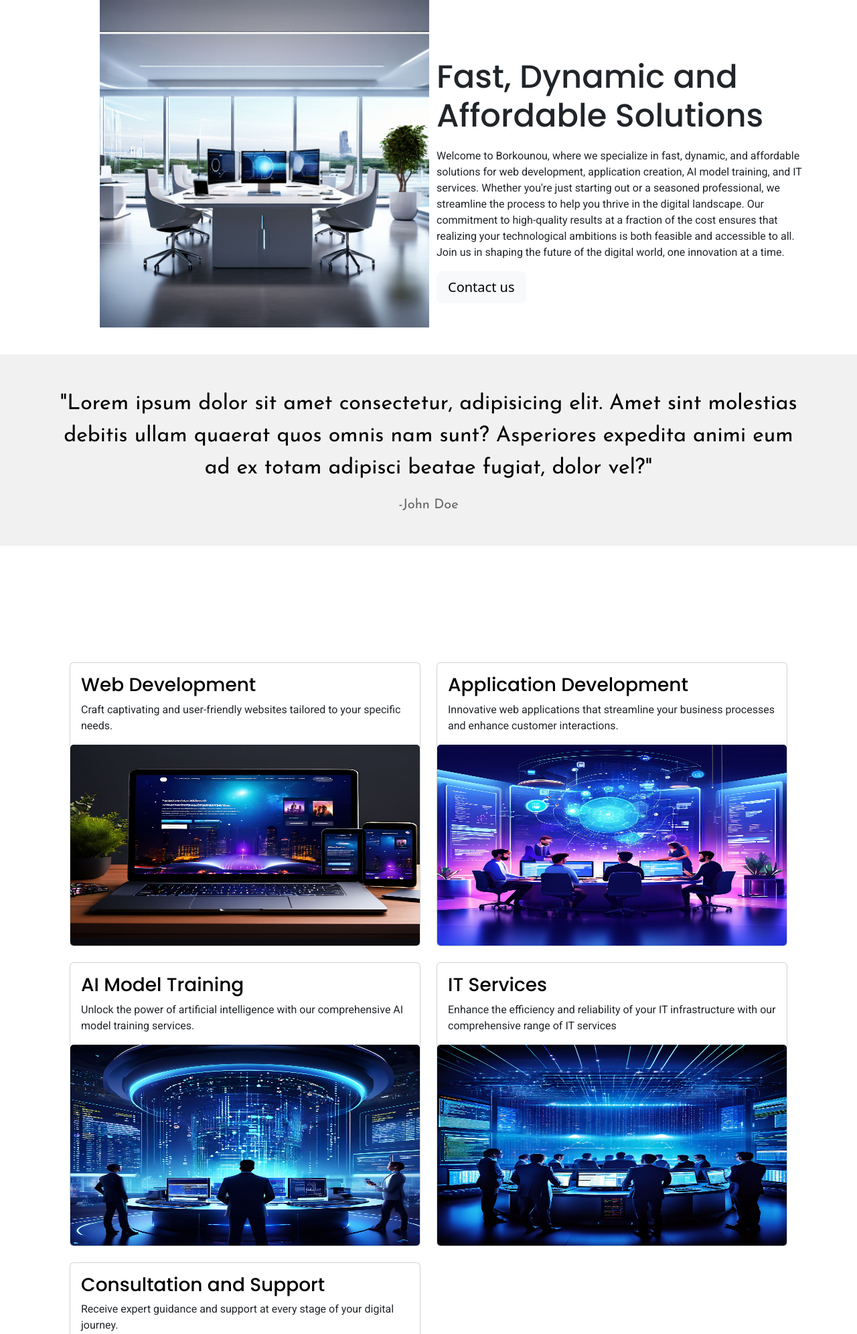
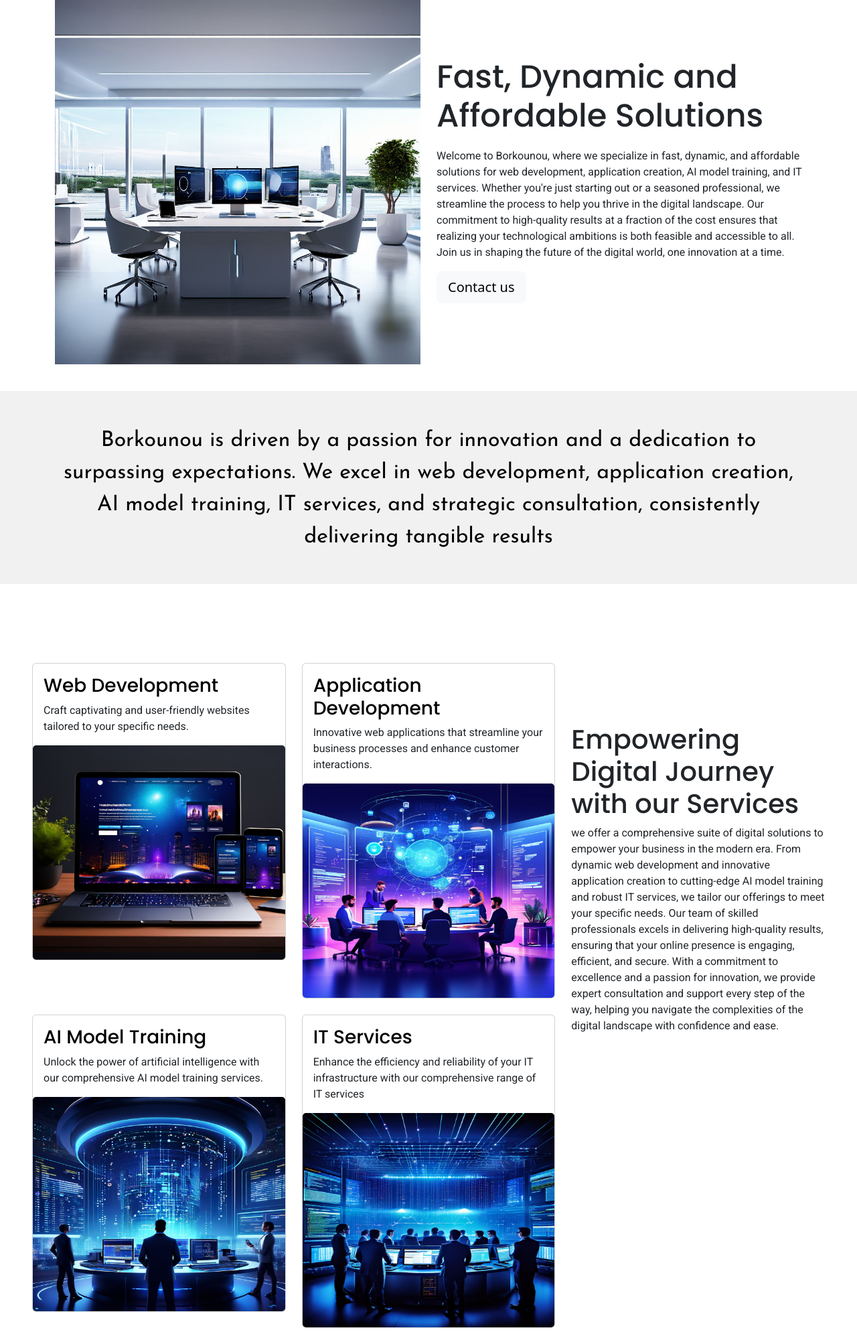
Before and after one commit to borkounou/Company_it_service, a FastAPI app: page / in a window 1280 px wide. Shown: the part 74-2066 px from the top of the page at 67% size. Run offline with FastAPI, Linux system fonts and the light colour scheme; some web fonts are replaced.

Commit message:
solve responsivess problem

```diff
--- a/Backend/app/static/css/style.css
+++ b/Backend/app/static/css/style.css
@@ -33,14 +33,14 @@ p{
 
 
 #showcase img{
-    width:90%;
-    margin-left: 4.2rem;
+    /* width:100%; */
+    /* margin-left: 4.2rem; */
     /* height: 40rem; */
 }
 
 #info1 img{
-    width:90%;
-    margin-left: 4.2rem;
+    /* width:90%; */
+    /* margin-left: 4.2rem;  */
 }
 
 
@@ -52,6 +52,7 @@ p{
 
 #showcase .showcase-right{
     margin-top: 5.5rem;
+    /* margin-left: 4.2rem; */
 }
 
 
@@ -87,8 +88,8 @@ p{
 
 
 #info2 img{
-    width: 100%;
-    height: 25rem;
+    /* width: 100%; */
+
 }
 
 #contact{
@@ -103,16 +104,19 @@ p{
 #service{
     margin-top: 70px;
     margin-bottom: 60px;
-    padding: 104px;
+    /* padding: 104px; */
+    padding: 3rem;
 
 }
 
 #service img{
-    height: 300px;
+    height: 20rem;
+    /* width: 90%; */
 }
 
 #service .card{
     margin-bottom: 1.5rem;
+
 }
 
 #service .card-title-link{
@@ -127,6 +131,11 @@ p{
 
 }
 
+#service .info-right{
+    margin-top: 90px;
+}
+
+
 
 footer{
     padding: 40px;
--- a/Backend/app/templates/about.html
+++ b/Backend/app/templates/about.html
@@ -5,7 +5,7 @@
             <div class="col-lg-6 col-md-6 col-sm-12">
 
                 <div class="info-left">
-                    <img src="../static/img/img10.jpeg" alt="">
+                    <img src="../static/img/img10.jpeg" class="img-fluid" alt="">
                 </div>
 
             </div>
@@ -43,7 +43,7 @@
 
             <div class="col-lg-4 col-md-4 col-sm-12">
                 <div class="info-right">
-                    <img src="../static/img/cherif.jpeg" class="float-end imgshadow rounded-circle" alt="">
+                    <img src="../static/img/cherif.jpeg" class="img-fluid float-end imgshadow rounded-circle" alt="">
 
                 </div>
 
--- a/Backend/app/templates/index.html
+++ b/Backend/app/templates/index.html
@@ -11,7 +11,7 @@
         <div class="row">
             <div class="col-lg-6 col-md-6 col-sm-12">
                 <div class="showcase-left">
-                    <img src="../static/img/img11.jpeg"  alt="">
+                    <img src="../static/img/img11.jpeg" class="img-fluid" alt="">
                 </div>
             </div>
 
@@ -31,8 +31,7 @@
 
 <section id="testimonial">
     <div class="container">
-        <p>"Lorem ipsum dolor sit amet consectetur, adipisicing elit. Amet sint molestias debitis ullam quaerat quos omnis nam sunt? Asperiores expedita animi eum ad ex totam adipisci beatae fugiat, dolor vel?"</p>
-        <p class="customer"> -John Doe</p>
+        <p>Borkounou is driven by a passion for innovation and a dedication to surpassing expectations. We excel in web development, application creation, AI model training, IT services, and strategic consultation, consistently delivering tangible results</p>
     </div>
 </section>
 
--- a/Backend/app/templates/services.html
+++ b/Backend/app/templates/services.html
@@ -1,6 +1,6 @@
 <section id="service">
 <div class="row">
-    <div class="col-lg-8-col-md-8 col-sm-12">
+    <div class="col-lg-8 col-md-8 col-sm-12">
         <div class="row info-left">
             <div class="col-lg-6 col-md-6 col-sm-12">
                 <a href="">
@@ -89,7 +89,7 @@
 
     </div>
 
-    <div class="col-lg-4-col-md-4 col-sm-12">
+    <div class="col-lg-4 col-md-4 col-sm-12">
         <div class="info-right">
             <h1>Empowering Digital Journey with our Services</h1>
             <p> we offer a comprehensive suite of digital solutions to empower your business in the modern era. From dynamic web development and innovative application creation to cutting-edge AI model training and robust IT services, we tailor our offerings to meet your specific needs. Our team of skilled professionals excels in delivering high-quality results, ensuring that your online presence is engaging, efficient, and secure. With a commitment to excellence and a passion for innovation, we provide expert consultation and support every step of the way, helping you navigate the complexities of the digital landscape with confidence and ease.</p>
```
